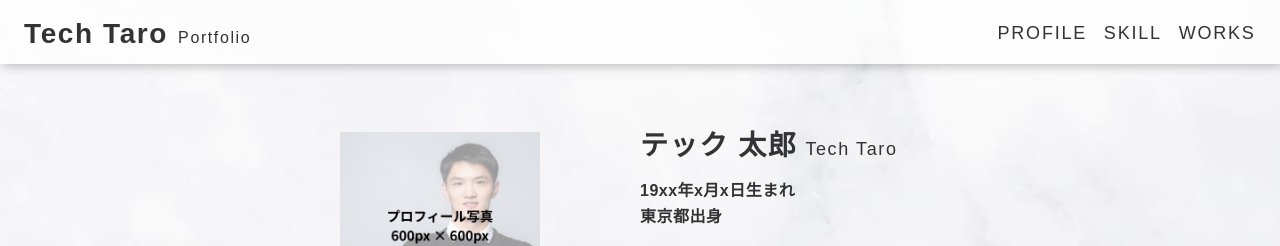
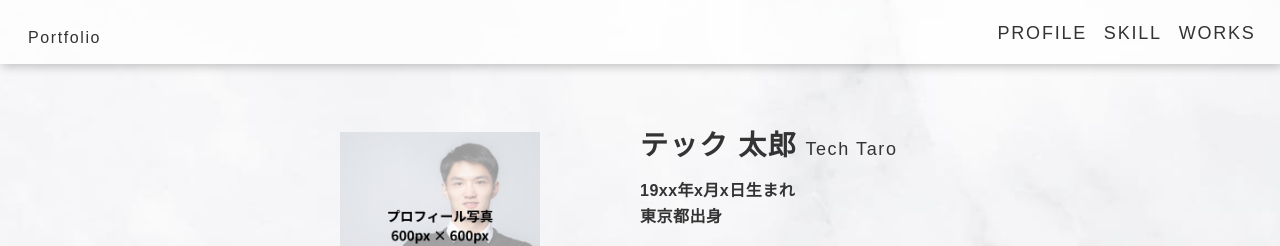
Before and after one commit to deco-01/portfolio-site, a plain HTML site: page index.html in a window 1280 px wide. Shown: the top 246 px of the page. Drawn offline with nearby package versions, Linux system fonts and the light colour scheme.

Commit message:
Update index.html

```diff
--- a/index.html
+++ b/index.html
@@ -12,7 +12,7 @@
           <h1>
             <a href="index.html">
               <!-- 記載番号：1 -->
-              <span class="header__logo-title">Tech Taro</span>
+              <span class="header__logo-title"></span>
               <span class="header__logo-sub">Portfolio</span>
             </a>
           </h1>
```
